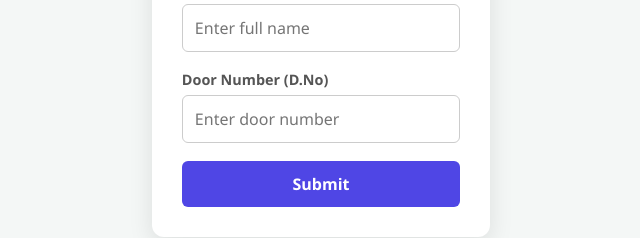
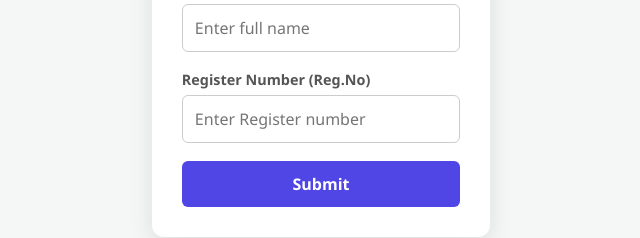
Before and after one commit to KJR577/client, a React (Vite) app: page / in a window 1280 px wide. Shown: the part 336-574 px from the top of the page, without its empty margins (319-959 px from the left). Built offline with nearby package versions, Linux system fonts and the light colour scheme; no server answers.

Commit message:
5 commit

```diff
--- a/src/App.jsx
+++ b/src/App.jsx
@@ -1,8 +1,5 @@
 import React, { useState } from 'react';
 import './App.css';
-
-// Dynamically use environment variable or fallback to local/render backend URL
-// Replace 'https://YOUR-EXPRESS-BACKEND.onrender.com' with your actual Render backend URL
 const API_BASE_URL = import.meta.env.VITE_API_BASE_URL || 'https://client-z605.onrender.com';
 
 function App() {
@@ -21,7 +18,7 @@ function App() {
     setStatusMessage({ type: '', text: '' });
 
     try {
-      // Sends request directly to your Express backend service
+
       const response = await fetch(`${API_BASE_URL}/api/users`, {
         method: 'POST',
         headers: {
@@ -37,7 +34,7 @@ function App() {
           type: 'success',
           text: result.message || 'User details saved successfully!'
         });
-        setFormData({ name: '', dno: '' }); // Reset form input fields
+        setFormData({ name: '', dno: '' });
       } else {
         setStatusMessage({
           type: 'error',
@@ -81,12 +78,12 @@ function App() {
           </div>
 
           <div className="form-group">
-            <label htmlFor="dno">Door Number (D.No)</label>
+            <label htmlFor="dno">Register Number (Reg.No)</label>
             <input
               type="text"
               id="dno"
               name="dno"
-              placeholder="Enter door number"
+              placeholder="Enter Register number"
               value={formData.dno}
               onChange={handleChange}
               required
```
Also changed, not shown: 1 other file (tests, documents, lock files or other folders).
